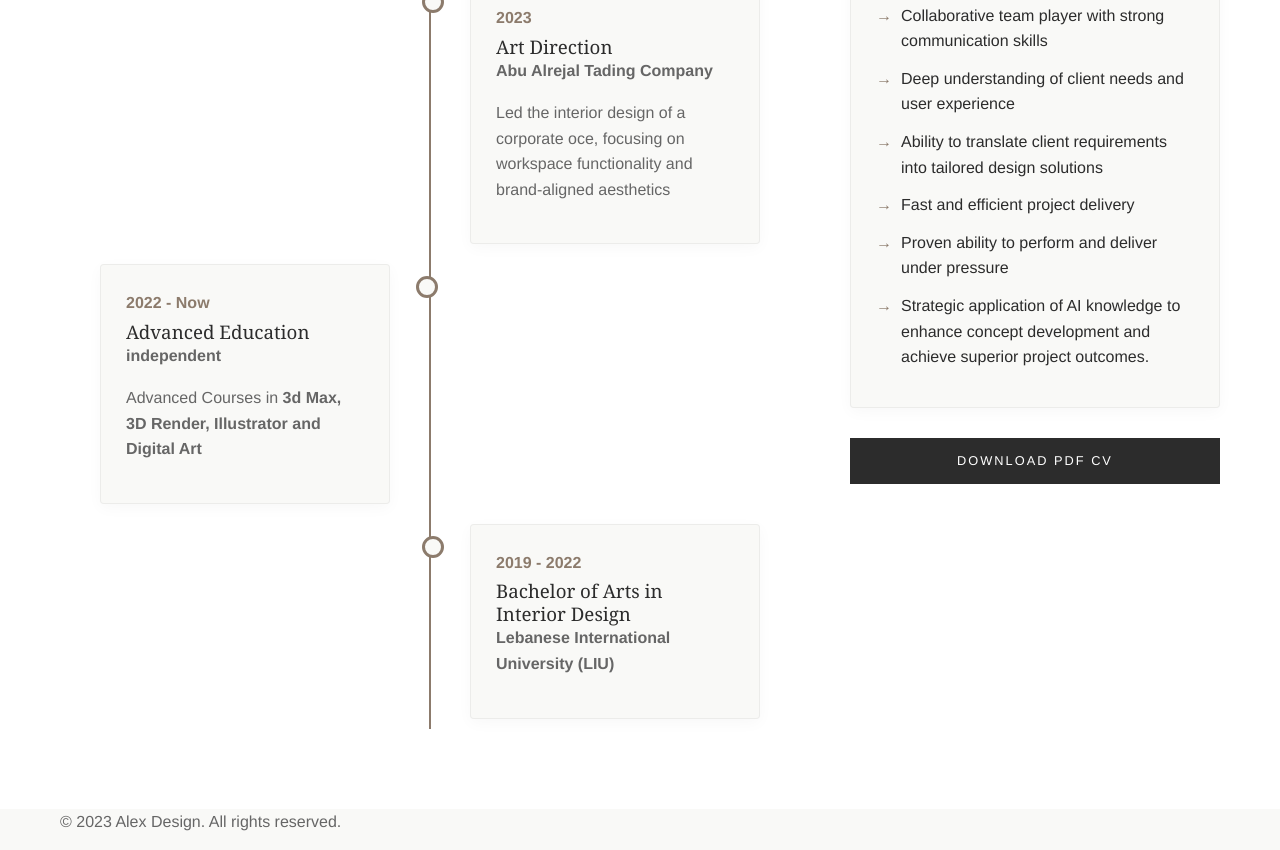
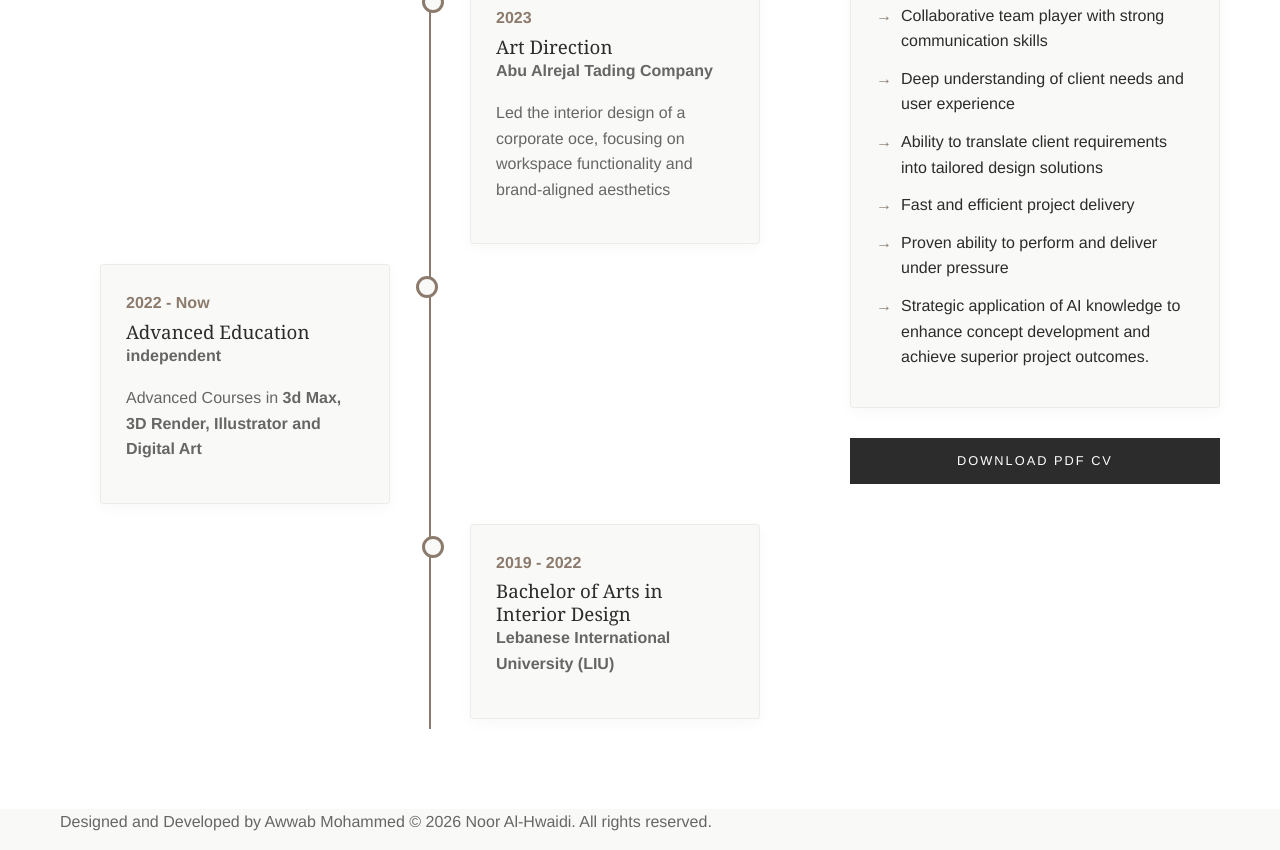
Before and after one commit to awbty/Noor_Portfolio, a website: page cv.html in a window 1280 px wide. Shown: the part 1356-2206 px from the top of the page. Drawn offline with Linux system fonts and the light colour scheme.

Commit message:
Copyrights Updated

```diff
--- a/cv.html
+++ b/cv.html
@@ -187,7 +187,7 @@
 
 <footer>
     <div class="container">
-        <p class="copyright">&copy; 2023 Alex Design. All rights reserved.</p>
+        <p class="copyright">Designed and Developed by Awwab Mohammed &copy; 2026 Noor Al-Hwaidi. All rights reserved.</p>
     </div>
 </footer>
 </body>
```
Also changed, not shown: index.html (+1 -1 lines), journal.html (+1 -1 lines), showroom.html (+1 -1 lines).
